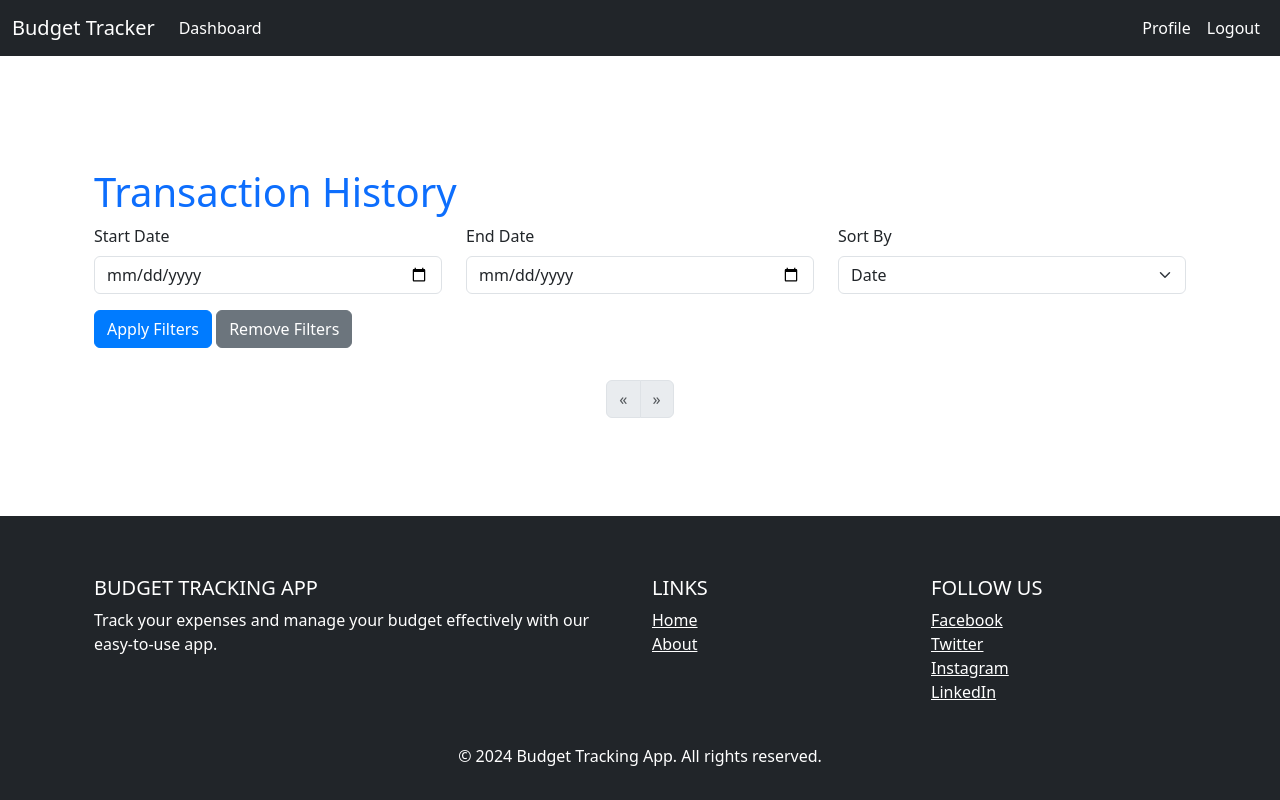
After one commit to KJJisBetter/btwebApp, a Flask app: page /history in a window 1280 px wide. The commit adds this page. Run offline with Flask 3, Linux system fonts and the light colour scheme; the visitor is signed in with stand-in values (Sample User, id 1); data that the repository does not hold is empty.

Commit message:
styling done almost finished. TODO: about.html

```diff
--- a/app/forms.py
+++ b/app/forms.py
@@ -1,8 +1,10 @@
 from flask_wtf import FlaskForm
-from wtforms import StringField, PasswordField, SubmitField, BooleanField, DateTimeField, SelectField
+from wtforms import StringField, PasswordField, SubmitField, BooleanField, DateTimeField, SelectField, DateField
 from wtforms.validators import DataRequired, Email, EqualTo, ValidationError, Optional
 from app.models import User
 
+
+# Registration and Login
 class RegistrationForm(FlaskForm):
     username = StringField('Username', validators=[DataRequired()])
     email = StringField('Email', validators=[DataRequired(), Email()])
@@ -21,15 +23,15 @@ class RegistrationForm(FlaskForm):
             raise ValidationError('Email already taken. Please choose a different one.')
 
 
-
 class LoginForm(FlaskForm):
     email = StringField('Email', validators=[DataRequired(), Email()])
     password = PasswordField('Password', validators=[DataRequired()])
     remember_me = BooleanField('Remember Me')
     submit = SubmitField('Login')
+# Registration and Login END
 
 
-
+# Transactions
 class UpdateAccountForm(FlaskForm):
     username = StringField('Username', validators=[DataRequired()])
     email = StringField('Email', validators=[DataRequired(), Email()])
@@ -82,3 +84,12 @@ class TransactionForm(FlaskForm):
 
 class DeleteTransactionForm(FlaskForm):
     submit = SubmitField('Delete Transaction')
+
+# Transactions END
+
+# Filter Transactions
+class FilterSortForm(FlaskForm):
+    start_date = DateField('Start Date', format='%Y-%m-%d', validators=[Optional()])
+    end_date = DateField('End Date', format='%Y-%m-%d', validators=[Optional()])
+    sort = SelectField('Sort By', choices=[('date', 'Date'), ('amount', 'Amount'), ('category', 'Category')], validators=[Optional()])
+    submit = SubmitField('Apply')
--- a/app/routes.py
+++ b/app/routes.py
@@ -1,8 +1,10 @@
-from flask import Blueprint, render_template, flash, redirect, url_for, request, abort
+from flask import Blueprint, render_template, flash, redirect, url_for, request, abort, jsonify
 from flask_login import login_user, login_required, logout_user, current_user
 from app import db
-from app.forms import RegistrationForm, LoginForm, UpdateAccountForm, TransactionForm, DeleteTransactionForm
+from app.forms import RegistrationForm, LoginForm, UpdateAccountForm, TransactionForm, DeleteTransactionForm, FilterSortForm
 from app.models import User, Transaction
+from sqlalchemy import func
+from datetime import datetime, timedelta
 
 
 main = Blueprint('main', __name__)
@@ -59,8 +61,8 @@ def logout():
 @main.route('/dashboard')
 @login_required
 def dashboard():
-    transactions = Transaction.query.filter_by(user_id=current_user.id).all()
-    return render_template('dashboard.html', name=current_user.username, title='Dashboard', transactions=transactions)
+    last_10_transactions = Transaction.query.filter_by(user_id=current_user.id).order_by(Transaction.date.desc()).limit(10).all()
+    return render_template('dashboard.html', transactions=last_10_transactions)
 
 
 # profile route
@@ -85,7 +87,7 @@ def profile():
 
     return render_template('profile.html', title='Profile', form=form)
 
-
+# transactios route
 @main.route('/transactions', methods=['GET', 'POST'])
 @login_required
 def transactions():
@@ -160,9 +162,94 @@ def delete_transaction(id):
 
     return render_template('delete_transaction.html', title='Delete Transaction', form=form)
 
+# !kinda got it right. but it still loses the filter sometimes
+#TODO: fix the filter and pagination to work together
+@main.route('/history', methods=['GET', 'POST'])
+@login_required
+def history():
+    form = FilterSortForm()
+    query = Transaction.query.filter_by(user_id=current_user.id).order_by(Transaction.date.desc())
+
+    if form.validate_on_submit():
+        if form.start_date.data:
+            query = query.filter(Transaction.date >= form.start_date.data)
+        if form.end_date.data:
+            query = query.filter(Transaction.date <= form.end_date.data)
+        if form.sort.data:
+            if form.sort.data == 'amount':
+                query = query.order_by(Transaction.amount.desc())
+            elif form.sort.data == 'date':
+                query = query.order_by(Transaction.date.desc())
+            elif form.sort.data == 'category':
+                query = query.order_by(Transaction.category.desc())
+
+
+        page = request.args.get('page', 1, type=int)
+        transactions_pagination = query.paginate(page=page, per_page=10)
+        transactions = transactions_pagination.items
+
+        return render_template('history.html', transactions=transactions, pagination=transactions_pagination, form=form, filter_applied=True)
+
+
+    else:
+        start_date = request.args.get('start_date')
+        end_date = request.args.get('end_date')
+        sort = request.args.get('sort')
+
+        if start_date:
+            query = query.filter(Transaction.date >= start_date)
+        if end_date:
+            query = query.filter(Transaction.date <= end_date)
+        if sort:
+            if sort == 'amount':
+                query = query.order_by(Transaction.amount.desc())
+            elif sort == 'date':
+                query = query.order_by(Transaction.date.desc())
+            elif sort == 'category':
+                query = query.order_by(Transaction.category.desc())
+
+        page = request.args.get('page', 1, type=int)
+        transactions_pagination = query.paginate(page=page, per_page=10)
+        transactions = transactions_pagination.items
+
+        return render_template('history.html', transactions=transactions, pagination=transactions_pagination, form=form, filter_applied=False, start_date=start_date, end_date=end_date, sort=sort)
 
 
 
+
+#api route
+@main.route('/api/transactions/data')
+@login_required
+def transactions_data():
+    transactions = Transaction.query.filter_by(user_id=current_user.id).all()
+    data = {
+        "labels": [transaction.date.strftime('%Y-%m-%d') for transaction in transactions],
+        "data": [transaction.amount for transaction in transactions]
+    }
+    return jsonify(data)
+
+@main.route('/api/daily_spending')
+@login_required
+def daily_spending():
+    # Calculate the date one month ago from today
+    one_month_ago = datetime.today() - timedelta(days=30)
+
+    daily_spending_data = (
+        db.session.query(
+            func.date(Transaction.date).label('date'),
+            func.sum(Transaction.amount).label('total')
+        )
+        .filter(Transaction.user_id == current_user.id, Transaction.date >= one_month_ago)
+        .group_by(func.date(Transaction.date))
+        .order_by(func.date(Transaction.date))
+        .all()
+    )
+
+    data = {
+        "labels": [entry.date.strftime('%Y-%m-%d') for entry in daily_spending_data],
+        "data": [entry.total for entry in daily_spending_data]
+    }
+    return jsonify(data)
 
 
 # about route
--- /dev/null
+++ b/app/static/css/style.css
@@ -0,0 +1,67 @@
+/* Navbar Styling */
+.navbar {
+    background-color: #343a40;
+}
+
+.navbar-brand, .nav-link {
+    color: #fff !important;
+}
+
+/* Footer Styling */
+footer {
+    background-color: #343a40;
+    color: #fff;
+    padding: 1rem 0;
+}
+
+footer a {
+    color: #fff !important;
+}
+
+/* Custom Button Styling */
+.btn-primary {
+    background-color: #007bff;
+    border-color: #007bff;
+    transition: background-color 0.3s, border-color 0.3s;
+}
+
+.btn-primary:hover {
+    background-color: #0056b3;
+    border-color: #004085;
+}
+
+/* Form and Container Styling */
+.container {
+    margin-top: 20px;
+}
+
+.card {
+    margin-top: 20px;
+    transition: transform 0.3s;
+}
+
+.card:hover {
+    transform: scale(1.02);
+}
+
+/* Custom Flash Messages */
+.alert {
+    transition: opacity 0.3s ease-in-out;
+}
+
+/* Ensure the footer stays at the bottom */
+body {
+    display: flex;
+    flex-direction: column;
+    min-height: 100vh;
+}
+
+main {
+    flex: 1;
+}
+
+
+canvas {
+    width: 100% !important;
+    height: 400px !important; /* Adjust this value as needed */
+}
--- /dev/null
+++ b/app/static/js/scripts.js
@@ -0,0 +1,227 @@
+document.addEventListener('DOMContentLoaded', function() {
+    // Fetch transactions data from the API
+    fetch('/api/transactions/data')
+    .then(response => response.json())
+    .then(data => {
+        const ctx = document.getElementById('transactionChart').getContext('2d');
+        new Chart(ctx, {
+            type: 'line',
+            data: {
+                labels: data.labels,
+                datasets: [{
+                    label: 'Transactions',
+                    data: data.data,
+                    backgroundColor: 'rgba(75, 192, 192, 0.2)',
+                    borderColor: 'rgba(75, 192, 192, 1)',
+                    borderWidth: 1,
+                    pointBackgroundColor: 'rgba(75, 192, 192, 1)',
+                    pointBorderColor: '#fff',
+                    pointHoverBackgroundColor: '#fff',
+                    pointHoverBorderColor: 'rgba(75, 192, 192, 1)',
+                }]
+            },
+            options: {
+                plugins: {
+                    title: {
+                        display: true,
+                        text: 'Transaction History',
+                        font: {
+                            size: 24
+                        },
+                        color: '#333'
+                    },
+                    legend: {
+                        display: true,
+                        position: 'top',
+                        labels: {
+                            font: {
+                                size: 14
+                            },
+                            color: '#333'
+                        }
+                    },
+                    tooltip: {
+                        enabled: true,
+                        backgroundColor: 'rgba(0,0,0,0.7)',
+                        titleFont: {
+                            size: 16
+                        },
+                        bodyFont: {
+                            size: 14
+                        },
+                        callbacks: {
+                            label: function(context) {
+                                let label = context.dataset.label || '';
+                                if (label) {
+                                    label += ': ';
+                                }
+                                label += '$' + context.parsed.y.toFixed(2);
+                                return label;
+                            }
+                        }
+                    }
+                },
+                scales: {
+                    y: {
+                        beginAtZero: true,
+                        ticks: {
+                            callback: function(value) {
+                                return '$' + value;
+                            },
+                            font: {
+                                size: 14
+                            },
+                            color: '#333'
+                        },
+                        title: {
+                            display: true,
+                            text: 'Amount ($)',
+                            font: {
+                                size: 16
+                            },
+                            color: '#333'
+                        },
+                        grid: {
+                            color: 'rgba(0,0,0,0.1)'
+                        }
+                    },
+                    x: {
+                        ticks: {
+                            font: {
+                                size: 14
+                            },
+                            color: '#333'
+                        },
+                        title: {
+                            display: true,
+                            text: 'Date',
+                            font: {
+                                size: 16
+                            },
+                            color: '#333'
+                        },
+                        grid: {
+                            color: 'rgba(0,0,0,0.1)'
+                        }
+                    }
+                },
+                responsive: true,
+                maintainAspectRatio: false
+            }
+        });
+    });
+
+    fetch('/api/daily_spending')
+        .then(response => response.json())
+        .then(data => {
+            const ctx = document.getElementById('dailySpendingChart').getContext('2d');
+            new Chart(ctx, {
+                type: 'bar',
+                data: {
+                    labels: data.labels,
+                    datasets: [{
+                        label: 'Daily Spending',
+                        data: data.data,
+                        backgroundColor: 'rgba(255, 99, 132, 0.2)',
+                        borderColor: 'rgba(255, 99, 132, 1)',
+                        borderWidth: 1,
+                        hoverBackgroundColor: 'rgba(255, 99, 132, 0.4)',
+                        hoverBorderColor: 'rgba(255, 99, 132, 1)'
+                    }]
+                },
+                options: {
+                    plugins: {
+                        title: {
+                            display: true,
+                            text: 'Daily Spending',
+                            font: {
+                                size: 24
+                            },
+                            color: '#333'
+                        },
+                        legend: {
+                            display: true,
+                            position: 'top',
+                            labels: {
+                                font: {
+                                    size: 14
+                                },
+                                color: '#333'
+                            }
+                        },
+                        tooltip: {
+                            enabled: true,
+                            backgroundColor: 'rgba(0,0,0,0.7)',
+                            titleFont: {
+                                size: 16
+                            },
+                            bodyFont: {
+                                size: 14
+                            },
+                            callbacks: {
+                                label: function(context) {
+                                    let label = context.dataset.label || '';
+                                    if (label) {
+                                        label += ': ';
+                                    }
+                                    label += '$' + context.parsed.y.toFixed(2);
+                                    return label;
+                                }
+                            }
+                        }
+                    },
+                    scales: {
+                        y: {
+                            beginAtZero: true,
+                            ticks: {
+                                callback: function(value) {
+                                    return '$' + value;
+                                },
+                                font: {
+                                    size: 14
+                                },
+                                color: '#333'
+                            },
+                            title: {
+                                display: true,
+                                text: 'Amount ($)',
+                                font: {
+                                    size: 16
+                                },
+                                color: '#333'
+                            },
+                            grid: {
+                                color: 'rgba(0,0,0,0.1)'
+                            }
+                        },
+                        x: {
+                            ticks: {
+                                font: {
+                                    size: 14
+                                },
+                                color: '#333'
+                            },
+                            title: {
+                                display: true,
+                                text: 'Date',
+                                font: {
+                                    size: 16
+                                },
+                                color: '#333'
+                            },
+                            grid: {
+                                color: 'rgba(0,0,0,0.1)'
+                            }
+                        }
+                    },
+                    responsive: true,
+                    maintainAspectRatio: false
+                }
+            });
+        })
+        .catch(error => {
+            console.error('There has been a problem with your fetch operation:', error);
+        });
+});
+
+    //continue here
--- /dev/null
+++ b/app/templates/history.html
@@ -0,0 +1,86 @@
+{% extends "layout.html" %}
+
+{% block content %}
+<div class="container mt-5">
+    <h1 class="text-primary">Transaction History</h1>
+
+    <!-- Filter and Sort Form -->
+    <form method="POST" action="{{ url_for('main.history') }}">
+        {{ form.hidden_tag() }}
+        <div class="row mb-3">
+            <div class="col-md-4">
+                {{ form.start_date.label(class="form-label") }}
+                {{ form.start_date(class="form-control", type="date") }}
+            </div>
+            <div class="col-md-4">
+                {{ form.end_date.label(class="form-label") }}
+                {{ form.end_date(class="form-control", type="date") }}
+            </div>
+            <div class="col-md-4">
+                {{ form.sort.label(class="form-label") }}
+                {{ form.sort(class="form-select") }}
+            </div>
+        </div>
+        <button type="submit" class="btn btn-primary mb-3">Apply Filters</button>
+        <a href="{{ url_for('main.history') }}" class="btn btn-secondary mb-3">Remove Filters</a>
+    </form>
+
+    <!-- Transaction List -->
+    <ul class="list-group">
+        {% for transaction in transactions %}
+            <li class="list-group-item">
+                <div class="d-flex justify-content-between">
+                    <div>
+                        <strong>{{ transaction.date }}</strong> - {{ transaction.description }}: ${{ transaction.amount }} ({{ transaction.category }})
+                    </div>
+                    <div>
+                        <a href="{{ url_for('main.update_transaction', id=transaction.id) }}" class="btn btn-warning btn-sm">Update</a>
+                        <a href="{{ url_for('main.delete_transaction', id=transaction.id) }}" class="btn btn-danger btn-sm">Delete</a>
+                    </div>
+                </div>
+            </li>
+        {% endfor %}
+    </ul>
+
+    <!-- Pagination Controls -->
+    <nav aria-label="Page navigation">
+        <ul class="pagination justify-content-center mt-3">
+            {% if pagination.has_prev %}
+                <li class="page-item">
+                    <a class="page-link" href="{{ url_for('main.history', page=pagination.prev_num, start_date=form.start_date.data, end_date=form.end_date.data, sort=form.sort.data) }}" aria-label="Previous">
+                        <span aria-hidden="true">&laquo;</span>
+                    </a>
+                </li>
+            {% else %}
+                <li class="page-item disabled">
+                    <a class="page-link" aria-label="Previous">
+                        <span aria-hidden="true">&laquo;</span>
+                    </a>
+                </li>
+            {% endif %}
+            {% for page_num in pagination.iter_pages() %}
+                {% if page_num %}
+                    {% if page_num == pagination.page %}
+                        <li class="page-item active"><a class="page-link">{{ page_num }}</a></li>
+                    {% else %}
+                        <li class="page-item"><a class="page-link" href="{{ url_for('main.history', page=page_num, start_date=form.start_date.data, end_date=form.end_date.data, sort=form.sort.data) }}">{{ page_num }}</a></li>
+                    {% endif %}
+                {% endif %}
+            {% endfor %}
+            {% if pagination.has_next %}
+                <li class="page-item">
+                    <a class="page-link" href="{{ url_for('main.history', page=pagination.next_num, start_date=form.start_date.data, end_date=form.end_date.data, sort=form.sort.data) }}" aria-label="Next">
+                        <span aria-hidden="true">&raquo;</span>
+                    </a>
+                </li>
+            {% else %}
+                <li class="page-item disabled">
+                    <a class="page-link" aria-label="Next">
+                        <span aria-hidden="true">&raquo;</span>
+                    </a>
+                </li>
+            {% endif %}
+        </ul>
+    </nav>
+</div>
+{% endblock %}
--- a/app/templates/layout.html
+++ b/app/templates/layout.html
@@ -9,9 +9,9 @@
     <!-- Custom CSS -->
     <link href="{{ url_for('static', filename='css/style.css') }}" rel="stylesheet">
 </head>
-<body>
+<body class="d-flex flex-column min-vh-100">
     <!-- Navbar -->
-    <nav class="navbar navbar-expand-lg navbar-light bg-light">
+    <nav class="navbar navbar-expand-lg navbar-dark bg-dark">
         <div class="container-fluid">
             <a class="navbar-brand" href="{{ url_for('main.index') }}">Budget Tracker</a>
             <button class="navbar-toggler" type="button" data-bs-toggle="collapse" data-bs-target="#navbarNav" aria-controls="navbarNav" aria-expanded="false" aria-label="Toggle navigation">
@@ -70,13 +70,13 @@
     </div>
 
     <!-- Main Content -->
-    <div class="container mt-5">
+    <div class="container mt-5 flex-grow-1">
         {% block content %}
         {% endblock %}
     </div>
 
     <!-- Footer -->
-    <footer class="bg-light text-center text-lg-start mt-5">
+    <footer class="bg-dark text-white text-center text-lg-start mt-auto py-3">
         <div class="container p-4">
             <div class="row">
                 <div class="col-lg-6 col-md-12 mb-4 mb-md-0">
@@ -88,29 +88,28 @@
                 <div class="col-lg-3 col-md-6 mb-4 mb-md-0">
                     <h5 class="text-uppercase">Links</h5>
                     <ul class="list-unstyled mb-0">
-                        <li><a href="{{ url_for('main.index') }}" class="text-dark">Home</a></li>
-                        <li><a href="{{ url_for('main.about') }}" class="text-dark">About</a></li>
+                        <li><a href="{{ url_for('main.index') }}" class="text-white">Home</a></li>
+                        <li><a href="{{ url_for('main.about') }}" class="text-white">About</a></li>
                     </ul>
                 </div>
                 <div class="col-lg-3 col-md-6 mb-4 mb-md-0">
                     <h5 class="text-uppercase">Follow Us</h5>
                     <ul class="list-unstyled mb-0">
-                        <li><a href="#" class="text-dark">Facebook</a></li>
-                        <li><a href="#" class="text-dark">Twitter</a></li>
-                        <li><a href="#" class="text-dark">Instagram</a></li>
-                        <li><a href="#" class="text-dark">LinkedIn</a></li>
+                        <li><a href="#" class="text-white">Facebook</a></li>
+                        <li><a href="#" class="text-white">Twitter</a></li>
+                        <li><a href="#" class="text-white">Instagram</a></li>
+                        <li><a href="#" class="text-white">LinkedIn</a></li>
                     </ul>
                 </div>
             </div>
         </div>
-        <div class="text-center p-3 bg-light">
+        <div class="text-center p-3 bg-dark">
             © 2024 Budget Tracking App. All rights reserved.
         </div>
     </footer>
 
     <!-- Bootstrap JS and dependencies -->
     <script src="https://cdn.jsdelivr.net/npm/bootstrap@5.3.3/dist/js/bootstrap.bundle.min.js" integrity="sha384-YvpcrYf0tY3lHB60NNkmXc5s9fDVZLESaAA55NDzOxhy9GkcIdslK1eN7N6jIeHz" crossorigin="anonymous"></script>
-    <link href="https://cdn.jsdelivr.net/npm/bootstrap@5.3.3/dist/css/bootstrap.min.css" rel="stylesheet" integrity="sha384-QWTKZyjpPEjISv5WaRU9OFeRpok6YctnYmDr5pNlyT2bRjXh0JMhjY6hW+ALEwIH" crossorigin="anonymous">
     <!-- Custom JS -->
     <script src="{{ url_for('static', filename='js/scripts.js') }}"></script>
     {% block scripts %}
```
Also changed, not shown: app/templates/dashboard.html (+17 -2 lines), app/templates/transactions.html (+9 -17 lines), fake_data.py (added, +37 -0 lines).
